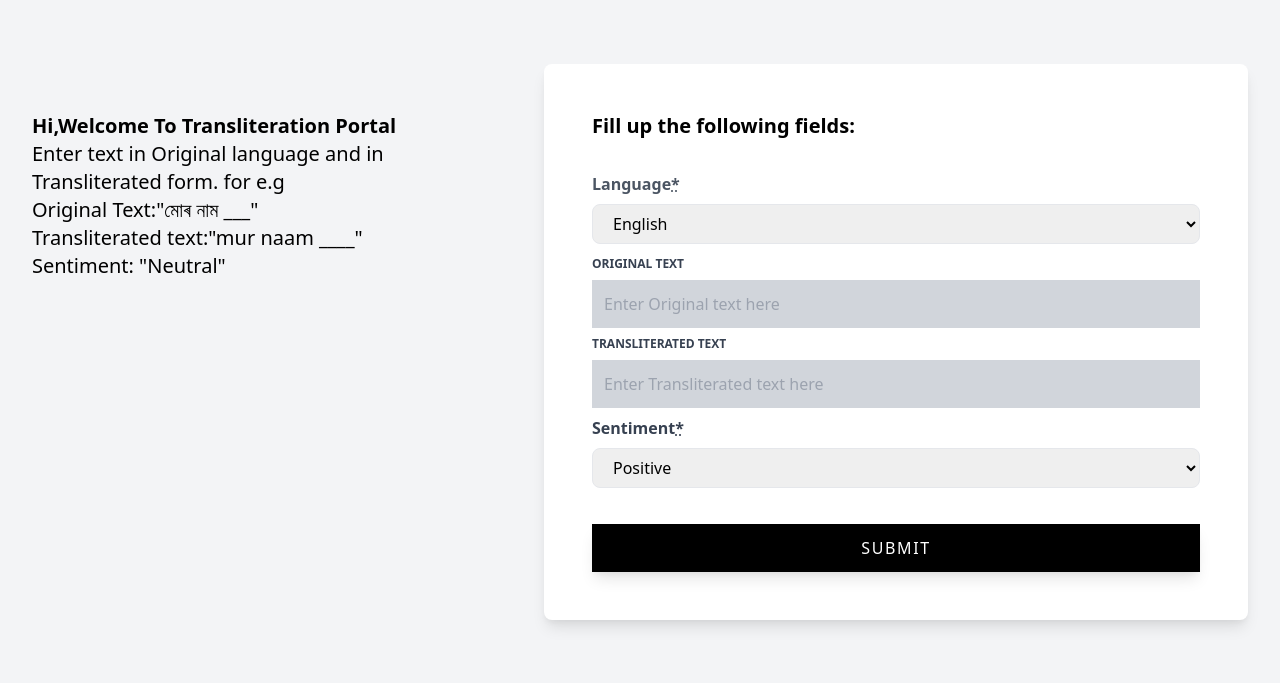
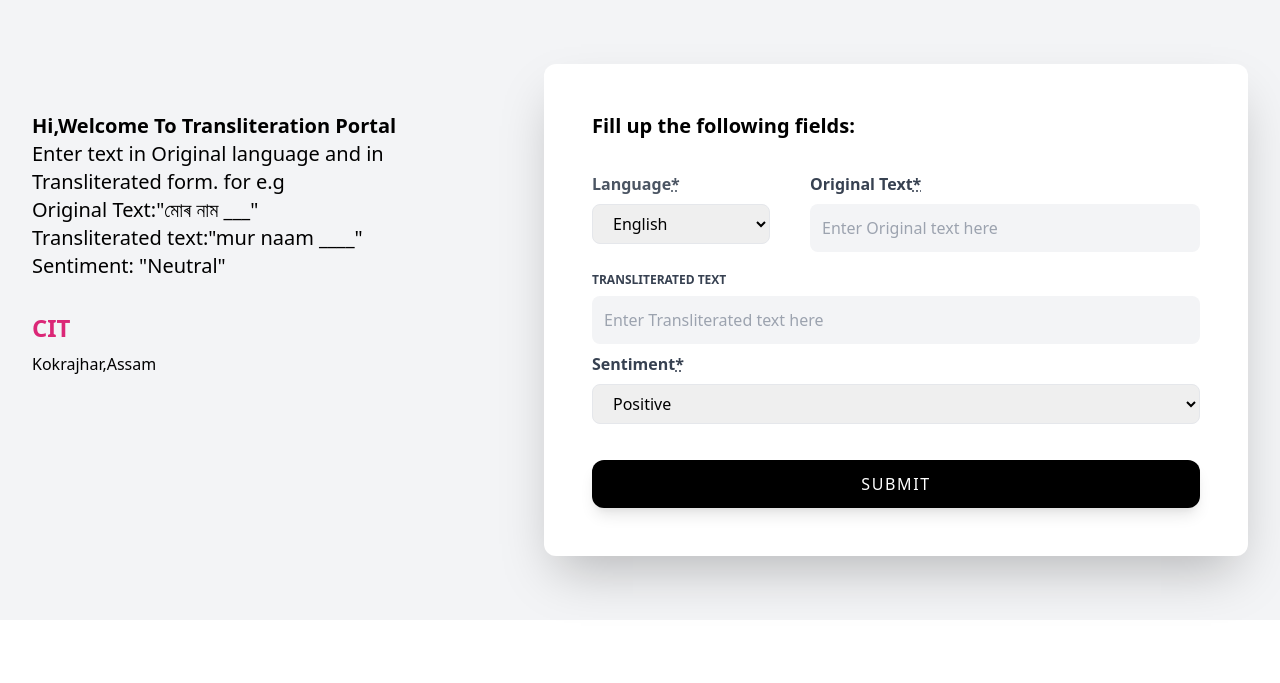
Before and after one commit to ManasBarman229/mongoAppTest, a Flask app: page / in a window 1280 px wide. Shown: the top 683 px of the page. Run offline with Flask 2, Linux system fonts and the light colour scheme.

Commit message:
added favicon and aligned text field to left

```diff
--- a/flask_mongodb/templates/index.html
+++ b/flask_mongodb/templates/index.html
@@ -5,6 +5,7 @@
     <meta http-equiv="X-UA-Compatible" content="IE=edge">
     <meta name="viewport" content="width=device-width, initial-scale=1.0">
     <link href="https://unpkg.com/tailwindcss@^1.0/dist/tailwind.min.css" rel="stylesheet" />
+    <link rel="shortcut icon" href="/static/img/favicon-16x16.png" type="image/x-icon">
     <title>Dataset collection</title>
 
 </head>
@@ -23,19 +24,20 @@
                         </span>
                     </h1>
 
-                    <!-- <div class="mt-8">
-                        <a href="" class="text-2xl font-bold text-pink-600"> 0151 475 4450 </a>
+                    <div class="mt-8">
+                        <a href="" class="text-2xl font-bold text-pink-600"> CIT</a>
 
-                        <address class="mt-2 not-italic">282 Kevin Brook, Imogeneborough, CA 58517</address>
-                    </div> -->
+                        <address class="mt-2 not-italic">Kokrajhar,Assam</address>
+                    </div>
                 </div>
 
-                <div class="p-8 bg-white rounded-lg shadow-lg lg:p-12 lg:col-span-3">
+                <div class="p-8 bg-white rounded-xl shadow-2xl lg:p-12 lg:col-span-3">
                     <h1 class="text-xl font-semibold">
                         Fill up the following fields:
                     </h1>
                     <form  form id="survey-form" method="POST" action="/data"  class="mt-6">
-                        <div class="w-full flex flex-col mb-3">
+                        <div class="flow-root">
+                            <div class=" flex flex-col mb-3 float-left">
                                 <label class="font-semibold text-gray-600 py-2">Language<abbr title="required">*</abbr></label>
                                 <select
                                     class="block w-full bg-grey-lighter text-grey-darker border border-grey-lighter rounded-lg h-10 px-4 md:w-full"
@@ -47,16 +49,20 @@
                                     <option value="Bodo" class="block mt-2 text-base font-semibold text-gray-700">Bodo</option>
                                 </select>
                             </div>
+                            <div class="flex flex-col mb-3 pl-10">
+                                <label for="Original" class="  mt-2 font-semibold text-gray-700 ">Original Text<abbr title="required">*</abbr></label>
+                                <input id="Original" type="text" name="Original" placeholder="Enter Original text here"
+                                    class="block pr-10px p-3 mt-2 text-gray-700 bg-gray-100 appearance-none focus:outline-none focus:bg-gray-200 focus:shadow-inner rounded-lg"
+                                    required />
+                            </div>
+                        </div>
 
-                        <label for="Original" class="block mt-2 text-xs font-extrabold text-gray-700 uppercase">Original
-                            Text</label>
-                        <input id="Original" type="text" name="Original" placeholder="Enter Original text here"
-                            class="block w-full p-3 mt-2 text-gray-700 bg-gray-300 appearance-none focus:outline-none focus:bg-gray-300 focus:shadow-inner"
-                            required />
+
+
                         <label for="Transliterated" class="block mt-2 text-xs font-extrabold text-gray-700 uppercase">Transliterated
                             Text</label>
                         <input id="Transliterated" type="text" name="Transliterated" placeholder="Enter Transliterated text here"
-                            class="block w-full p-3 mt-2 text-gray-700 bg-gray-300 appearance-none focus:outline-none focus:bg-gray-300 focus:shadow-inner"
+                            class="block w-full p-3 mt-2 text-gray-700 bg-gray-100 appearance-none focus:outline-none focus:bg-gray-200 focus:shadow-inner rounded-lg"
                             required />
 
                         <div class="w-full flex flex-col mb-3">
@@ -72,7 +78,7 @@
                         </div>
 
                         <button  type="submit"
-                            class="w-full py-3 mt-6 font-medium tracking-widest text-white uppercase bg-black shadow-lg focus:outline-none hover:bg-gray-900 hover:shadow-none">
+                            class="w-full py-3 mt-6 font-medium tracking-widest text-white uppercase bg-black shadow-lg focus:outline-none hover:bg-gray-900 hover:shadow-none rounded-xl">
                             Submit
                         </button>
                     </form>
```
Also changed, not shown: flask_mongodb/static/img/favicon-16x16.png (added). Lines whose indentation alone changed are shown as unchanged.
